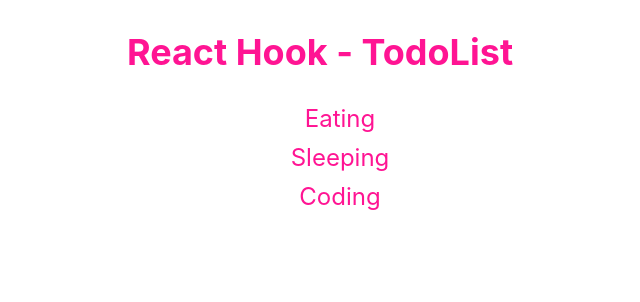
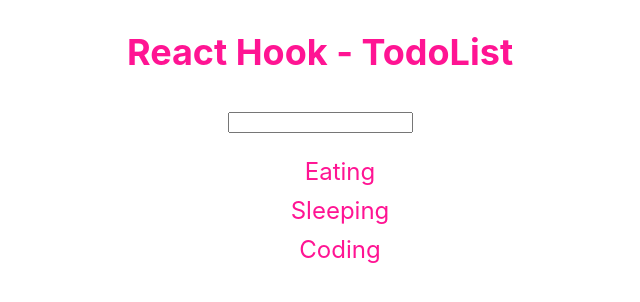
Before and after one commit to tuanthanh0210/React-Hook-2020, a React (Create React App) app: page / in a window 1280 px wide. Shown: the top 302 px of the page, without its empty margins (320-960 px from the left). Built offline with nearby package versions, Linux system fonts and the light colour scheme.

Commit message:
hook5: form input add new todo

```diff
--- a/src/App.js
+++ b/src/App.js
@@ -1,4 +1,4 @@
-import React, {useState} from 'react';
+import React, { useState } from 'react';
 import './App.scss';
 import TodoList from './components/TodoList/TodoList';
 // import ColorBox from './components/ColorBox/ColorBox';
@@ -15,10 +15,21 @@ function App () {
     newTodo.splice (index, 1);
     setTodoList (newTodo);
   }
+
+  function handleAddTodo(value){
+    const newTodo = {
+      id: todoList.length+1,
+      title: value
+    }
+
+    const newTodoList = [...todoList];
+    newTodoList.push(newTodo);
+    setTodoList(newTodoList)
+  }
   return (
     <div className="App">
       {/* <ColorBox /> */}
-      <TodoList todos={todoList} onTodoClick={handleRemoveTodo} />
+      <TodoList todos={todoList} onTodoClick={handleRemoveTodo} onTodoSubmit={handleAddTodo}/>
     </div>
   );
 }
--- a/src/components/TodoList/TodoList.js
+++ b/src/components/TodoList/TodoList.js
@@ -1,28 +1,46 @@
-import React from 'react';
+import React, { useState } from 'react';
 import PropTypes from 'prop-types';
 import './TodoList.scss'
 
 TodoList.propTypes = {
   todos: PropTypes.array,
   onTodoClick: PropTypes.func,
+  onTodoSubmit: PropTypes.func
 };
 
 TodoList.defaultProps = {
   todos: [],
   onTodoClick: null,
+  onTodoSubmit: null,
 };
 
 function TodoList (props) {
-  const {todos, onTodoClick} = props;
+  const {todos, onTodoClick, onTodoSubmit} = props;
+  const [value, setValue] = useState('')
+
+  function handleValueChange(e){
+    setValue(e.target.value)
+  }
 
   function handleClick (todo) {
     if (onTodoClick) {
       onTodoClick (todo);
     }
   }
+
+  function handleSubmit(e){
+    console.log(value)
+    e.preventDefault();
+    if(!onTodoSubmit) return;
+    onTodoSubmit(value)
+    setValue('')
+  }
   return (
     <div className='TodoList'>
     <h2>React Hook - TodoList</h2>
+      <form action="" onSubmit={handleSubmit}>
+        <input type="text" name="" id="" onChange={handleValueChange} value={value}/>
+      </form>
       <ul>
       {todos.map(todo => (
         <li key={todo.id} onClick={() => handleClick (todo)}>{todo.title}</li>
--- a/src/components/TodoList/TodoList.scss
+++ b/src/components/TodoList/TodoList.scss
@@ -6,5 +6,11 @@
         li{
             margin: 10px 0;
         }
+        form {
+            input{
+                padding: 10px;
+                border: 1px solid red;
+            }
+        }
     }
 }
```
